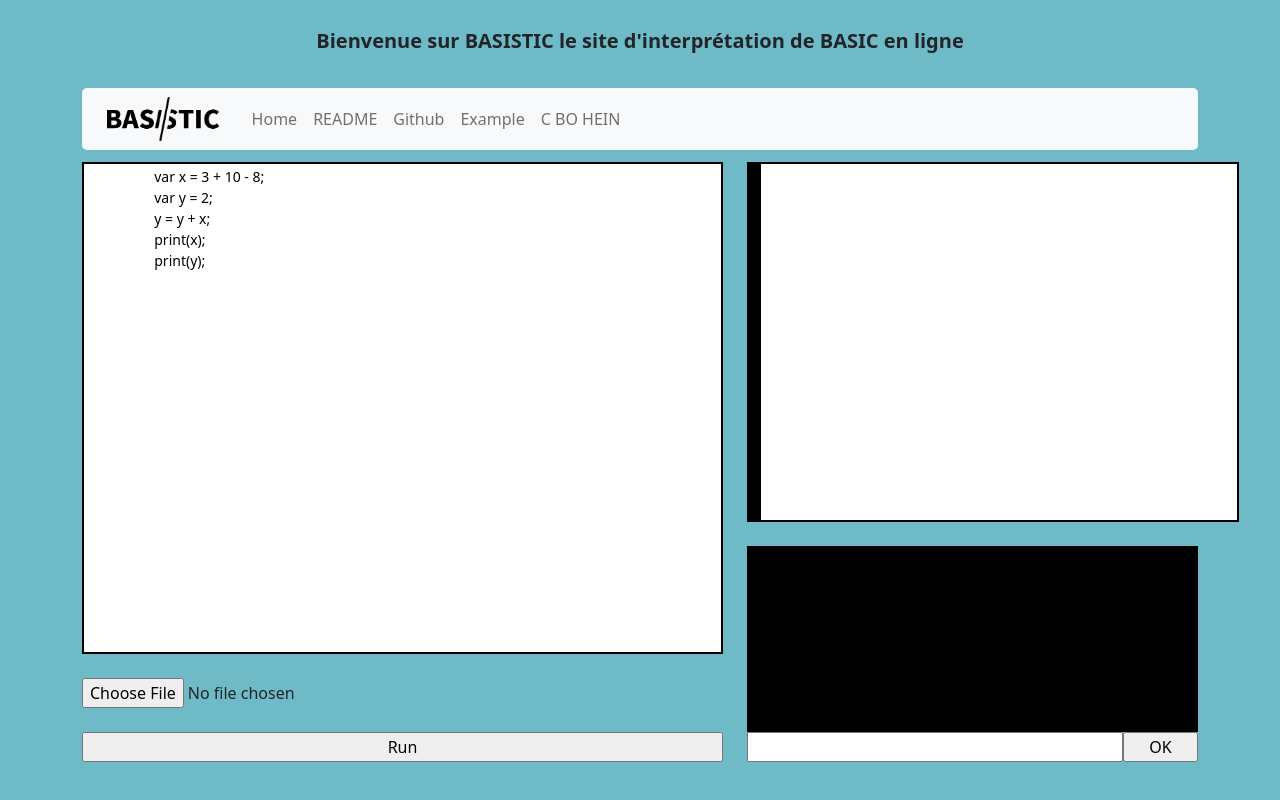
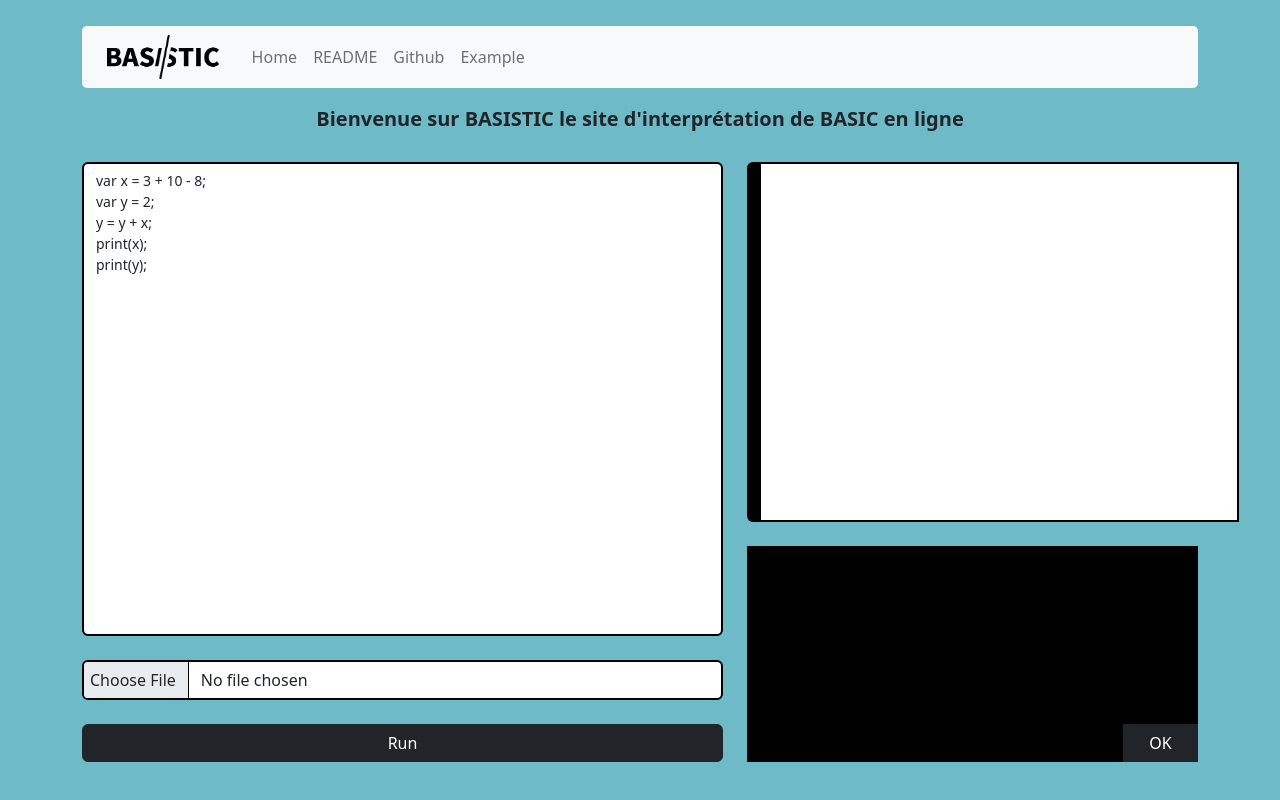
Before and after one commit to lise-rg/BASISTIC, a website built with webpack: page dist/main.html in a window 1280 px wide. Built offline with nearby package versions, Linux system fonts and the light colour scheme; what antlr4 would draw is missing.

Commit message:
Modification page html et grammaire
Modification du style de main.html
Partie syntaxique de la grammaire

```diff
--- a/dist/main.html
+++ b/dist/main.html
@@ -15,14 +15,6 @@
     <body class="main" style="height: 100%; min-height: 100%; padding: 2% 0% 2% 0%;">
 
       <div class="container" style="height: 100%; min-height: 100%; display:flex; flex-direction:column; flex:1;">
-
-        <div class="row" style="display:flex; flex:1;">
-
-          <div class="col-12" style="display:flex; flex-direction:column; align-items:center;">
-            <header class="pagetitle"><strong>Bienvenue sur BASISTIC le site d'interprétation de BASIC en ligne</strong></header>
-          </div>
-
-        </div>
 
         <nav class="navbar navbar-expand-lg navbar-light bg-light" style="border-radius:5px; padding:0px; flex:1;">
 
@@ -47,34 +39,39 @@
                 <a class="nav-link" href="https://processing.org/tutorials/gettingstarted">Example</a>
               </li>
 
-              <li class="nav-item">
-                <a class="nav-link">C BO HEIN</a>
-              </li>
-
             </ul>
           </div>
 
         </nav>
+
+        <div class="row" style="display:flex; flex:1;">
+
+          <div class="col-12" style="display:flex; flex-direction:row; align-items:center;">
+            <header class="pagetitle" style="flex:1;"><strong>Bienvenue sur BASISTIC le site d'interprétation de BASIC en ligne</strong></header>
+          </div>
+
+        </div>
 
         <div class="row" style="display:flex; flex:10; flex-direction:row; justify-content:center;">
 
           <div class="col-7" style="display:flex; flex-direction: column;">
 
             <div class="row" style="flex:20; padding:12px;">
-              <textarea class="input" id="input-area">
-                var x = 3 + 10 - 8;
-                var y = 2;
-                y = y + x;
-                print(x);
-                print(y);
+              <textarea class="input form-control" id="input-area">
+var x = 3 + 10 - 8;
+var y = 2;
+y = y + x;
+print(x);
+print(y);
               </textarea>
             </div>
 
             <div class="row" style="flex:1; padding:12px;">
-                <input class="import" id="importfile" type="file" value="Upload file" accept="text/*">
+              <input class="import form-control" id="importfile" type="file" value="Upload file" accept="text/*" style="padding:6px; border: 2px solid black;">
             </div>
+
             <div class="row" style="flex:1; padding:12px;">
-                <input id="post" type="button" value="Run">
+                <input class="btn btn-dark" id="post" type="button" value="Run">
             </div>
 
           </div>
@@ -83,7 +80,7 @@
 
             <div class="row" style="flex:1; padding:12px; ">
 
-              <div class="col-12" style="display:flex; align-items:center; background-color:black;">
+              <div class="col-12" style="display:flex; align-items:center; border-radius:.375rem; background-color:black;">
                 <canvas class="graph" id="graph"></canvas>
               </div>
 
@@ -101,13 +98,13 @@
 
                   <div class="col-10" style="display:flex; flex-direction: column;">
                     <div class="row" style="flex:1;">
-                      <input class="console" id="console"></textarea>
+                      <input class="console" id="console" style="background-color: black; border: 2px solid black; color: green;"></textarea>
                     </div>
                   </div>
 
                   <div class="col-2" style="display:flex; flex-direction: column;">
                     <div class="row" style="flex:1;">
-                      <input id="postconsole" type="button" value="OK">
+                      <input class="btn btn-dark" id="postconsole" type="button" value="OK" style="border-radius:0px;">
                     </div>
                   </div>
 
```
Also changed, not shown: 1 other file.
